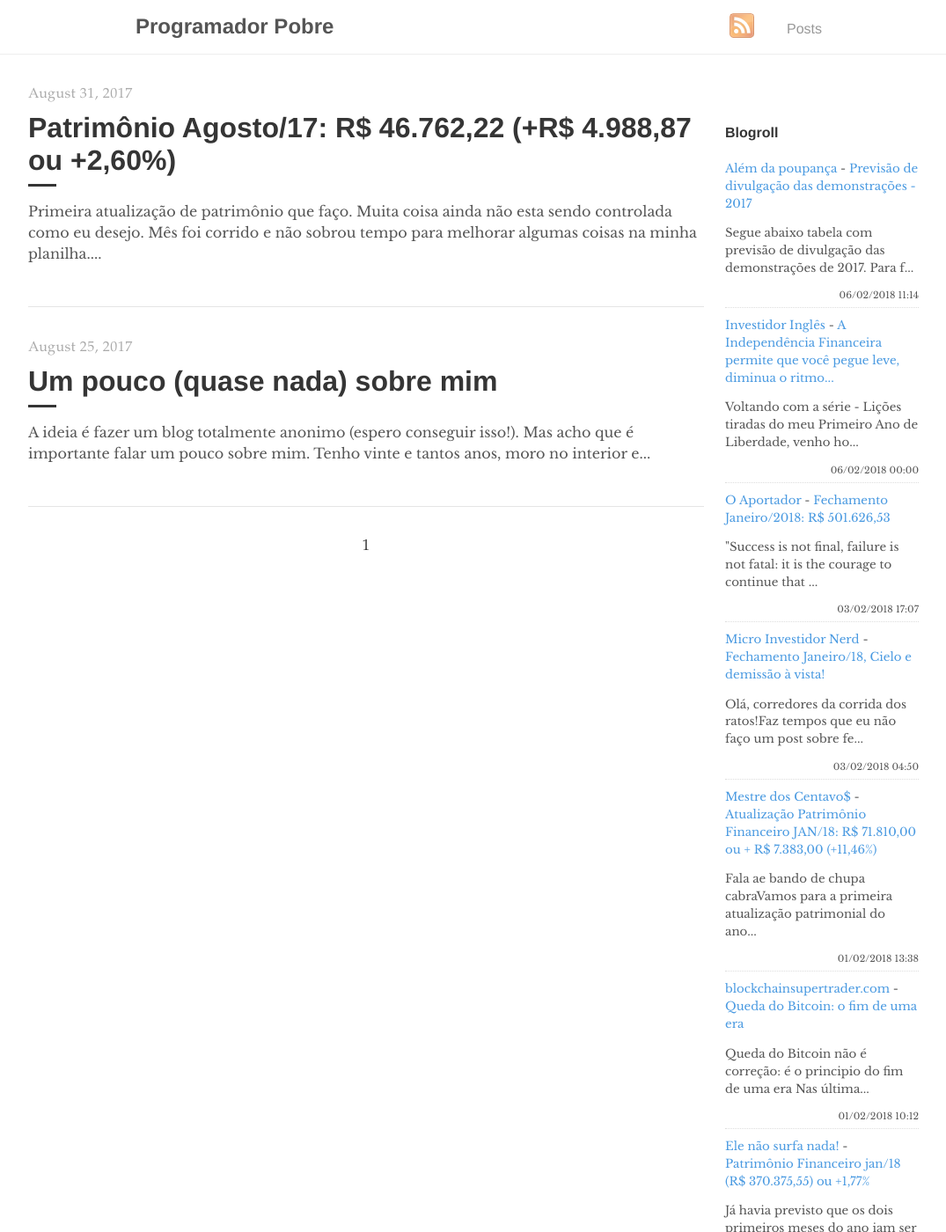
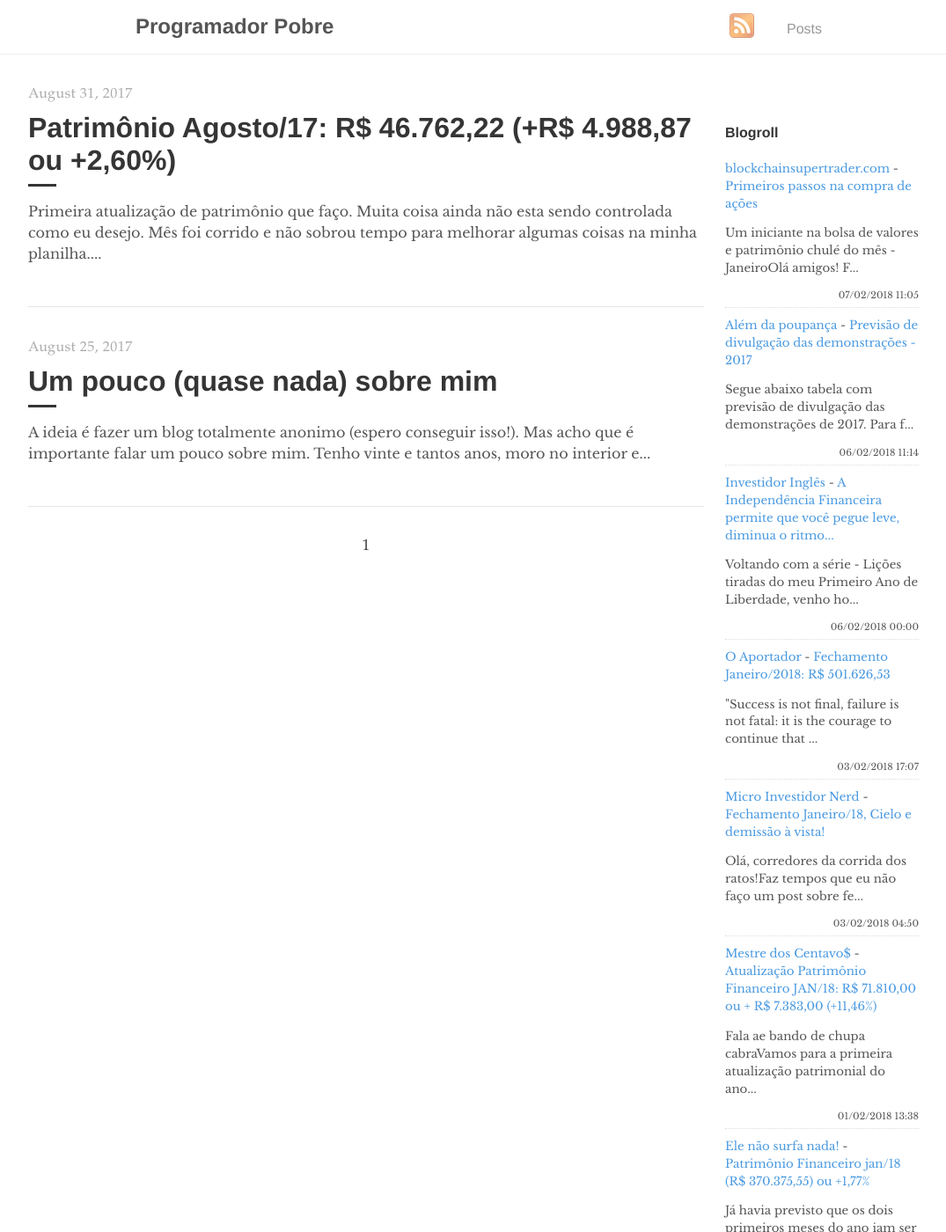
Before and after one commit to programadorpobre/programadorpobre.github.io, a Jekyll site: the page built from index.html, in a window 1280 px wide and 1400 px high. Shown: the whole window at 88% size, without its empty margins (96-1171 px from the left). Built offline with Jekyll 4.4.1, drawn with Linux system fonts in a browser that asks for light colours; the list of posts is cut into pages by our own code; comment, search, counter and statistics services are not loaded.

Commit message:
[ci skip] travis #186

```diff
--- a/_includes/feed-entries.html
+++ b/_includes/feed-entries.html
@@ -1,3 +1,8 @@
+<div class="feed-entry">
+    <a class="feed-entry-site-name" href="http://www.blockchainsupertrader.com/">blockchainsupertrader.com</a> - <a class="feed-entry-title" href="http://www.blockchainsupertrader.com/2018/02/primeiros-passos-na-compra-de-acoes.html">Primeiros passos na compra de ações</a>
+    <p class="feed-entry-summary">Um iniciante na bolsa de valores e patrimônio chulé do mês -JaneiroOlá amigos! F...</p>
+    <time datetime="2018-02-07T11:05:00.001-02:00">07/02/2018 11:05</time>
+</div>
 <div class="feed-entry">
     <a class="feed-entry-site-name" href="http://alemdapoupanca.blogspot.com/">Além da poupança</a> - <a class="feed-entry-title" href="http://alemdapoupanca.blogspot.com/2018/02/previsao-de-divulgacao-das.html">Previsão de divulgação das demonstrações - 2017</a>
     <p class="feed-entry-summary">Segue abaixo tabela com previsão de divulgação das demonstrações de 2017. Para f...</p>
@@ -24,11 +29,6 @@
     <time datetime="2018-02-01T13:38:00.000-08:00">01/02/2018 13:38</time>
 </div>
 <div class="feed-entry">
-    <a class="feed-entry-site-name" href="http://www.blockchainsupertrader.com/">blockchainsupertrader.com</a> - <a class="feed-entry-title" href="http://www.blockchainsupertrader.com/2018/02/queda-do-bitcoin-o-fim-de-uma-era.html">Queda do Bitcoin: o fim de uma era</a>
-    <p class="feed-entry-summary">Queda do Bitcoin não é correção: é o principio do fim de uma era&nbsp;Nas última...</p>
-    <time datetime="2018-02-01T10:12:00.002-02:00">01/02/2018 10:12</time>
-</div>
-<div class="feed-entry">
     <a class="feed-entry-site-name" href="http://elenaosurfanada.blogspot.com/">Ele não surfa nada!</a> - <a class="feed-entry-title" href="http://elenaosurfanada.blogspot.com/2018/02/patrimonio-financeiro-jan18-r-37037555.html">Patrimônio Financeiro jan/18 (R$ 370.375,55) ou +1,77%</a>
     <p class="feed-entry-summary">Já havia previsto que os dois primeiros meses do ano iam ser difíceis em relação...</p>
     <time datetime="2018-02-01T02:02:00.000-02:00">01/02/2018 02:02</time>
```
